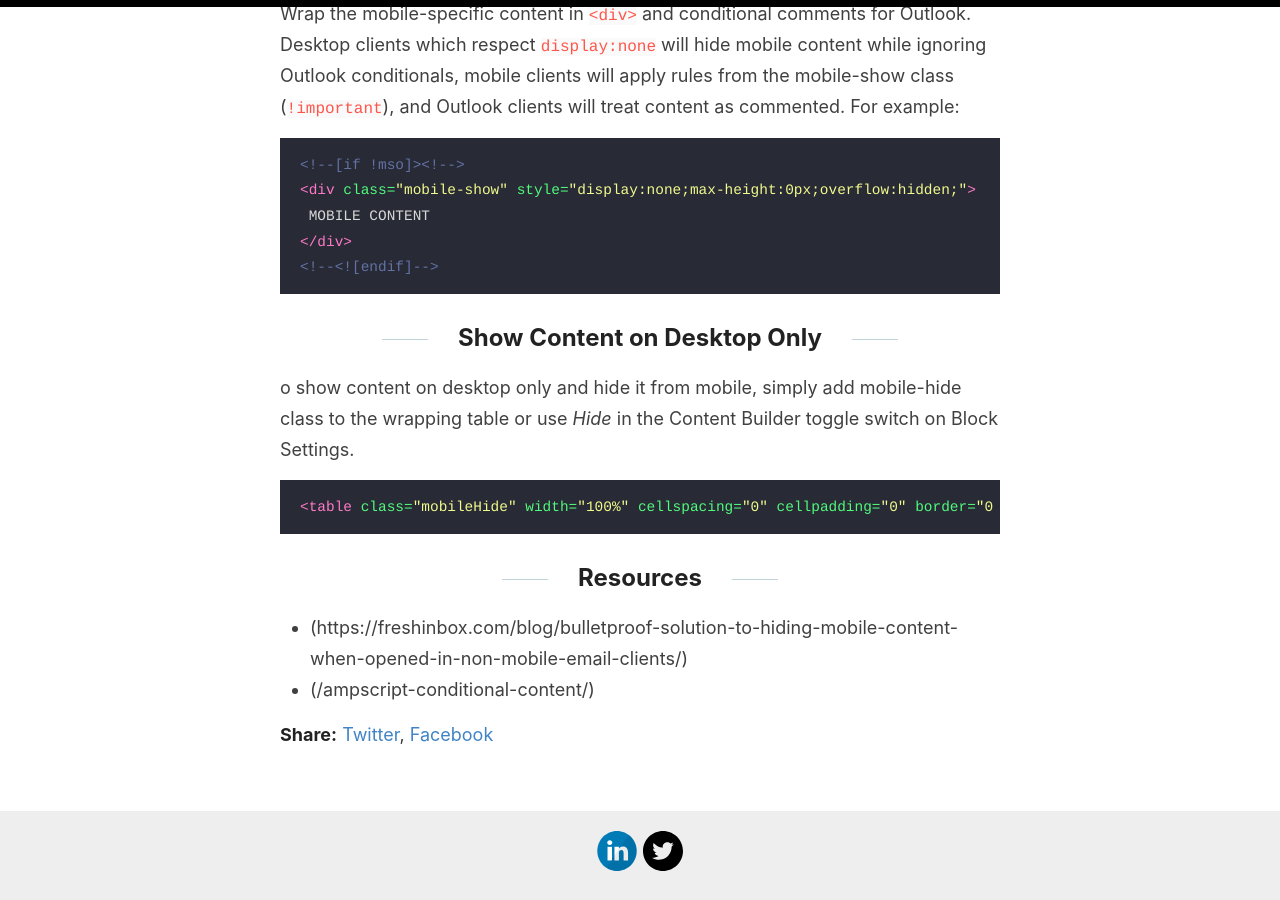
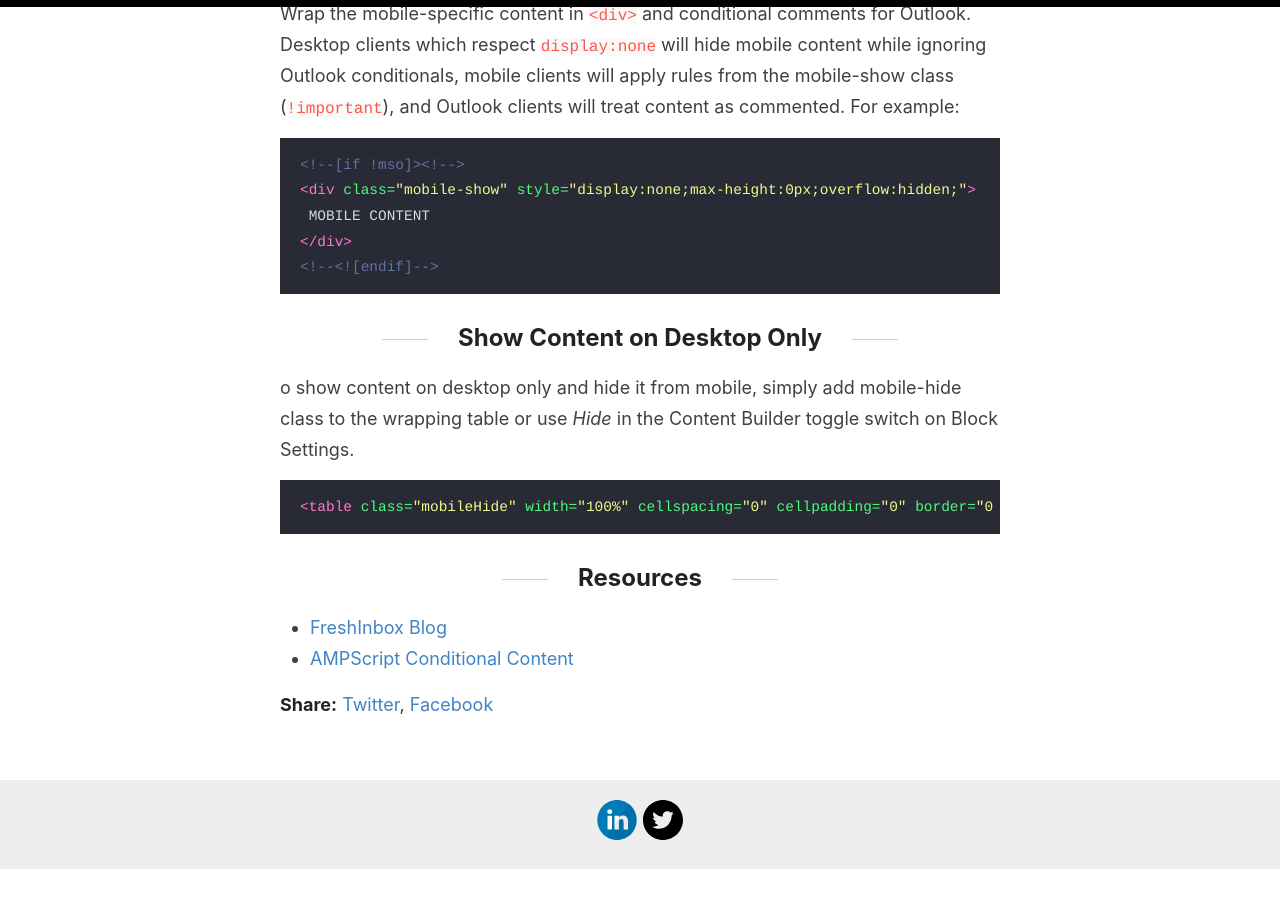
Before and after one commit to karolcholewa/blog, a Jekyll site: the page built from _posts/2019-08-21-hide-show.md, in a window 1280 px wide and 900 px high, scrolled down 1670 px. Built offline with Jekyll 4.4.1, drawn with Linux system fonts in a browser that asks for light colours; after the commit the page ends 2540 px from its top, so only the background shows below that; part of the change alters nothing that is shown.

Commit message:
update content

````diff
--- a/_posts/2019-08-21-hide-show.md
+++ b/_posts/2019-08-21-hide-show.md
@@ -57,5 +57,5 @@ o show content on desktop only and hide it from mobile, simply add mobile-hide c
 ```
 
 ## Resources
-*   (https://freshinbox.com/blog/bulletproof-solution-to-hiding-mobile-content-when-opened-in-non-mobile-email-clients/)
-*   (/ampscript-conditional-content/)
+*   [FreshInbox Blog](https://freshinbox.com/blog/bulletproof-solution-to-hiding-mobile-content-when-opened-in-non-mobile-email-clients/)
+*   [AMPScript Conditional Content](/ampscript-conditional-content/)
````
